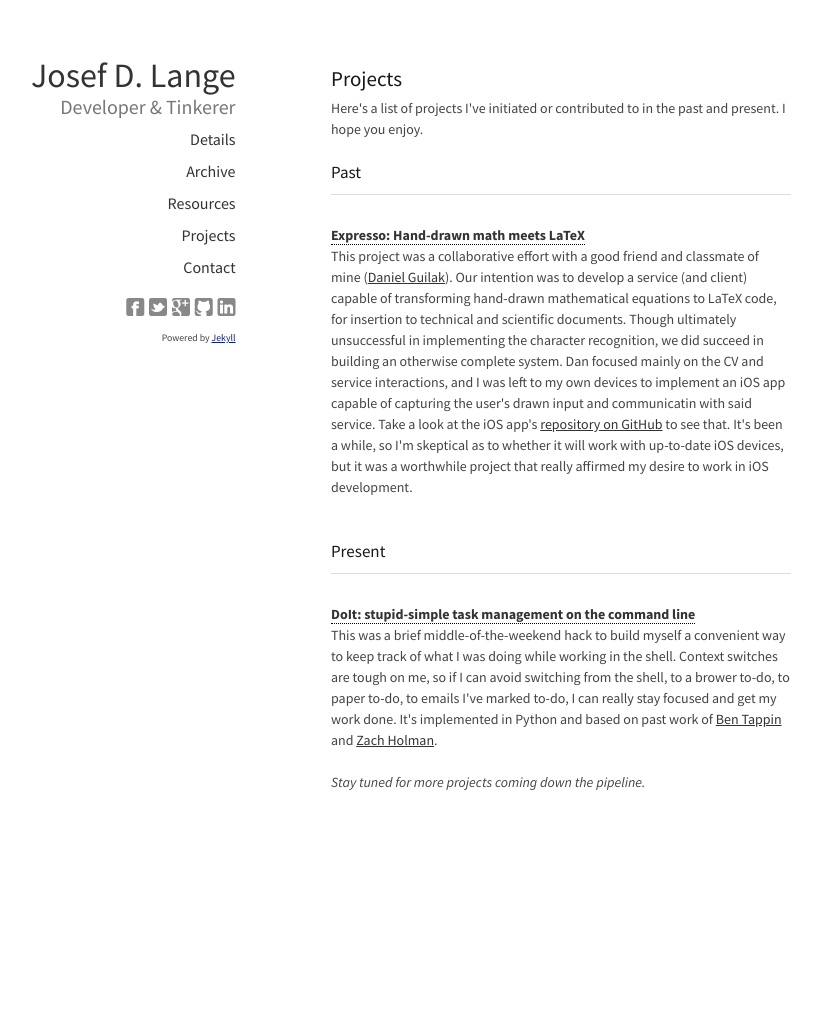
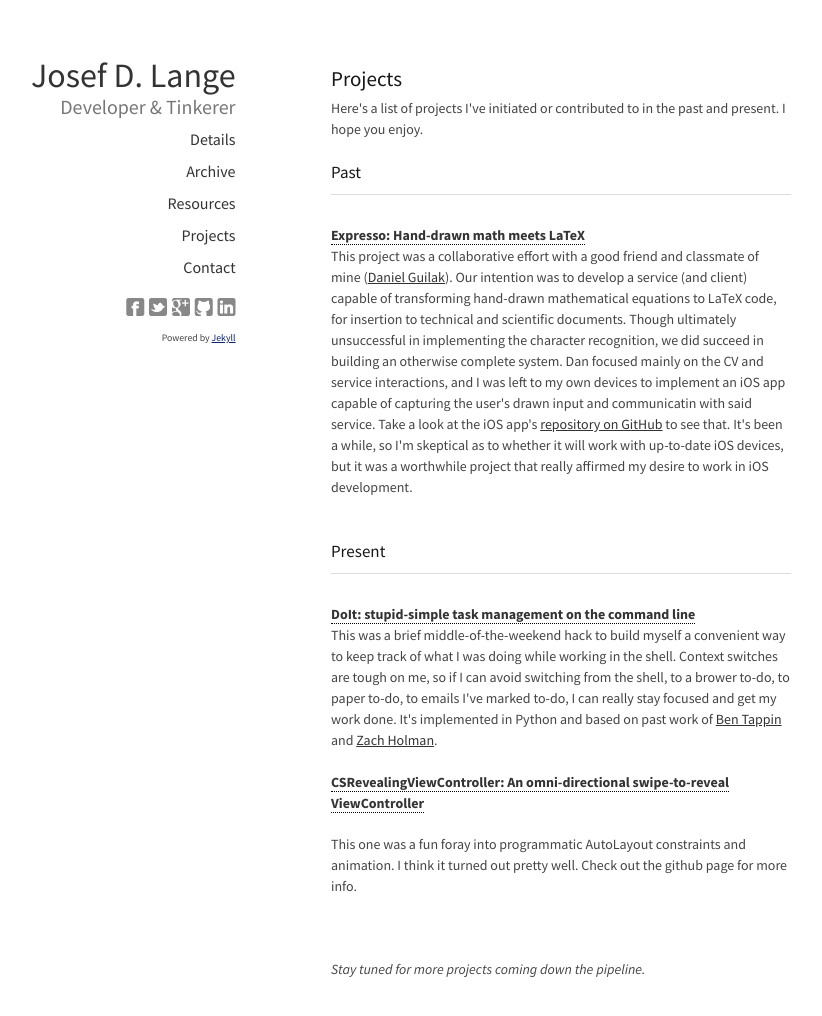
Before and after one commit to josefdlange/josefdlange.github.com, a Jekyll site: the page built from projects/index.html, in a window 1280 px wide and 1064 px high. Shown: the top 1016 px of the window, without its empty margins (199-1021 px from the left). Built offline with Jekyll 4.4.1, drawn with Linux system fonts in a browser that asks for light colours.

Commit message:
Added project info for CSRevealingViewController.

```diff
--- a/projects/index.html
+++ b/projects/index.html
@@ -17,4 +17,9 @@ title: Projects
 
 <br /><br />
 
+<a class="project-header" href="https://github.com/josefdlange/CSRevealingViewController"><strong>CSRevealingViewController: An omni-directional swipe-to-reveal ViewController</strong></a>
+<p>This one was a fun foray into programmatic AutoLayout constraints and animation. I think it turned out pretty well. Check out the github page for more info.</p>
+
+<br /><br />
+
 <em>Stay tuned for more projects coming down the pipeline.</em>
```
